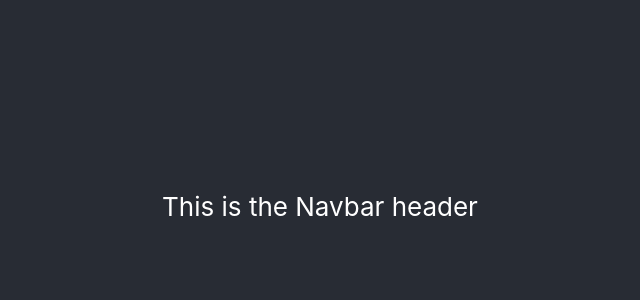
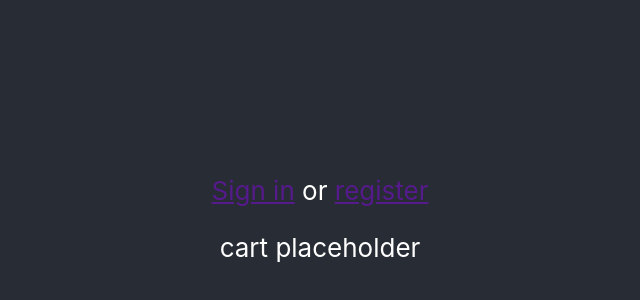
Before and after one commit to kabocha23/fake-store, a React (Create React App) app: page / in a window 1280 px wide. Shown: the part 194-494 px from the top of the page, without its empty margins (320-960 px from the left). Built offline with nearby package versions, Linux system fonts and the light colour scheme; no server answers.

Commit message:
added basic navbar elements

```diff
--- a/src/components/Navbar/Navbar.tsx
+++ b/src/components/Navbar/Navbar.tsx
@@ -1,10 +1,13 @@
+import { FC } from "react";
 import "./Navbar.css";
 
-const Navbar = () => {
+const Navbar: FC = () => {
   return (
     <div className="navbar-container">
-      <header>This is the Navbar header</header>
-      <main></main>
+      <p>
+        <a href="">Sign in</a> or <a href="">register</a>
+      </p>
+      <a>cart placeholder</a>
     </div>
   );
 };
```
